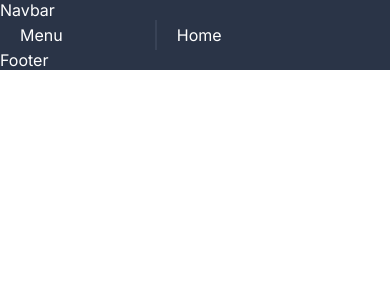
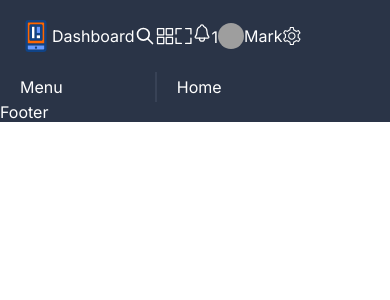
Before and after one commit to Narotam-Mishra/react-admin-dashboard, a React (Vite) app: page / in a window 390 px wide. Shown: the top 300 px of the page. Built offline with nearby package versions, Linux system fonts and the light colour scheme; grey boxes are pictures that could not be loaded; the HTML template or start-up script is replaced by a standard one.

Commit message:
react-responsive-dashboard_1.3

```diff
--- a/src/components/navbar/Navbar.scss
+++ b/src/components/navbar/Navbar.scss
@@ -1,2 +1,24 @@
 .navbar{
+    width: 100%;
+    padding: 20px;
+    display: flex;
+    align-items: center;
+
+    .logo{
+        display: flex;
+        align-items: center;
+    }
+    .icons{
+        display: flex;
+        .user{
+            display: flex;
+            align-items: center;
+            img{
+                width: 26px;
+                height: 26px;
+                border-radius: 50%;
+                object-fit: cover;
+            }
+        }
+    }
 }
--- a/src/components/navbar/Navbar.tsx
+++ b/src/components/navbar/Navbar.tsx
@@ -2,7 +2,26 @@
 
 const Navbar = () => {
   return (
-    <div className='navbar'>Navbar</div>
+    <div className='navbar'>
+        <div className="logo">
+            <img src="logo.svg" alt=" logo icon" />
+            <span>Dashboard</span>
+        </div>
+        <div className="icons">
+            <img src="/search.svg" alt="search icon" className='icon'/>
+            <img src="/app.svg" alt="app icon" className='icon'/>
+            <img src="/expand.svg" alt="expand icon" className='icon'/>
+            <div className="notification">
+                <img src="/notifications.svg" alt="notification icon" />
+                <span>1</span>
+            </div>
+            <div className="user">
+                <img src="https://images.pexels.com/photos/11038549/pexels-photo-11038549.jpeg?auto=compress&cs=tinysrgb&w=1600&lazy=load" alt="user icon" />
+                <span>Mark</span>
+            </div>
+            <img src="/settings.svg" alt="settings icon" className='icon'/>
+        </div>
+    </div>
   )
 }
 
```
